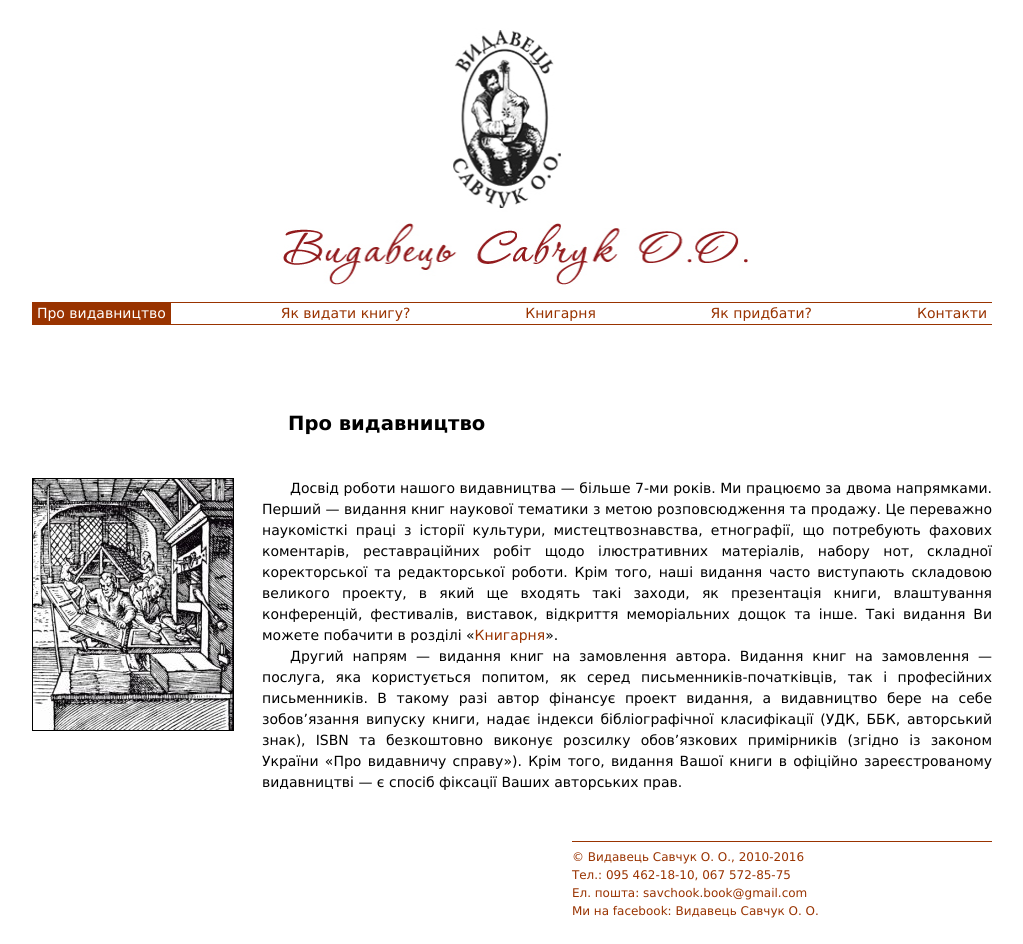
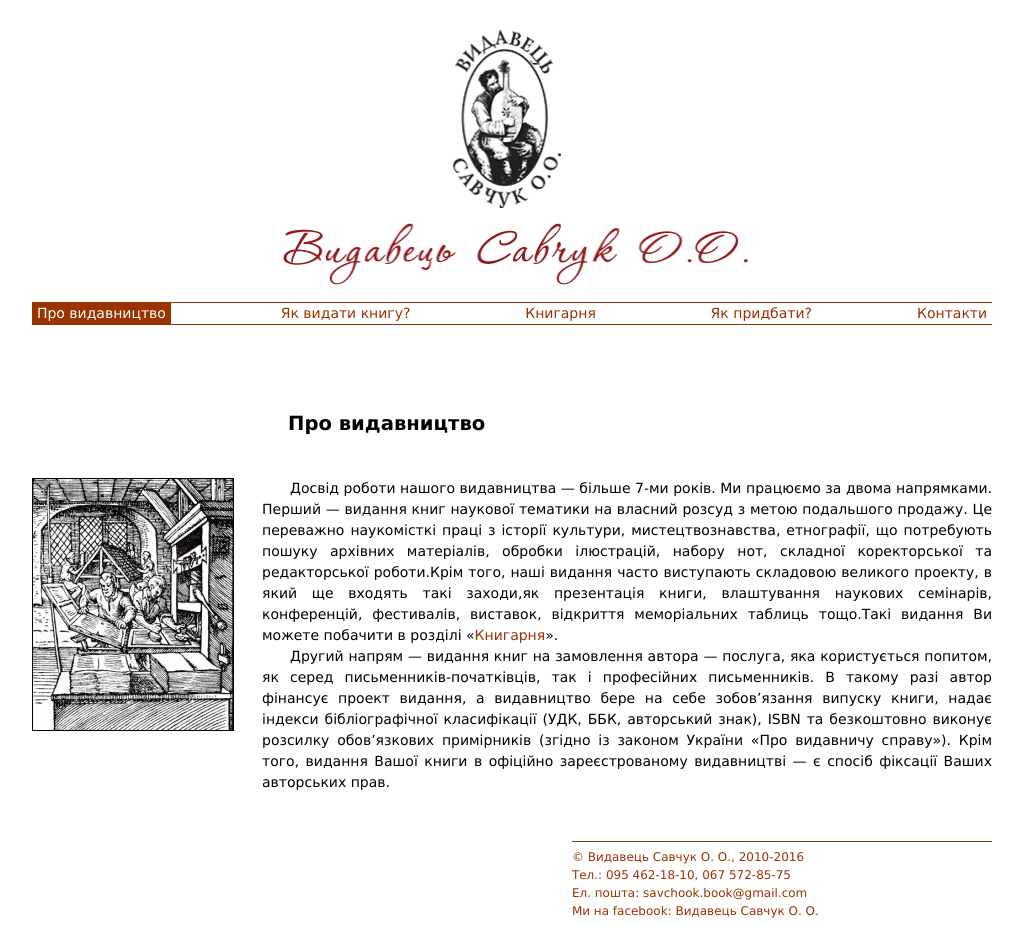
Before and after one commit to savchook/savchook.github.io, a Jekyll site: the page built from about-publishers.markdown, in a window 1280 px wide. Shown: the whole page, without its empty margins (128-1151 px from the left). Built offline with Jekyll 4.4.1, drawn with Linux system fonts in a browser that asks for light colours.

Commit message:
Update about-publishers.markdown

```diff
--- a/about-publishers.markdown
+++ b/about-publishers.markdown
@@ -7,16 +7,7 @@
 ---
 
 Досвід роботи нашого видавництва — більше 7-ми років. Ми працюємо за двома напрямками.
-Перший — видання книг наукової тематики з метою розповсюдження та продажу. Це переважно наукомісткі праці
-з історії культури, мистецтвознавства, етнографії, що потребують фахових коментарів, реставраційних робіт
-щодо ілюстративних матеріалів, набору нот, складної коректорської та редакторської роботи.
-Крім того, наші видання часто виступають складовою великого проекту, в який ще входять такі заходи,
-як презентація книги, влаштування конференцій, фестивалів, виставок, відкриття меморіальних дощок та інше.
-Такі видання Ви можете побачити в розділі «[Книгарня](/books)».
+Перший — видання книг наукової тематики на власний розсуд з метою подальшого продажу. Це переважно наукомісткі праці
+з історії культури, мистецтвознавства, етнографії, що потребують пошуку архівних матеріалів, обробки ілюстрацій, набору нот, складної коректорської та редакторської роботи.Крім того, наші видання часто виступають складовою великого проекту, в який ще входять такі заходи,як презентація книги, влаштування наукових семінарів, конференцій, фестивалів, виставок, відкриття меморіальних таблиць тощо.Такі видання Ви можете побачити в розділі «[Книгарня](/books)».
 
-Другий напрям — видання книг на замовлення автора. Видання книг на замовлення — послуга, яка користується
-попитом, як серед письменників-початківців, так і професійних письменників. В такому разі автор фінансує
-проект видання, а видавництво бере на себе зобов’язання випуску книги, надає індекси бібліографічної
-класифікації (УДК, ББК, авторський знак), ISBN та безкоштовно виконує розсилку обов’язкових примірників
-(згідно із законом України «Про видавничу справу»). Крім того, видання Вашої книги в офіційно зареєстрованому
-видавництві — є спосіб фіксації Ваших авторських прав.
+Другий напрям — видання книг на замовлення автора — послуга, яка користується попитом, як серед письменників-початківців, так і професійних письменників. В такому разі автор фінансує проект видання, а видавництво бере на себе зобов’язання випуску книги, надає індекси бібліографічної класифікації (УДК, ББК, авторський знак), ISBN та безкоштовно виконує розсилку обов’язкових примірників (згідно із законом України «Про видавничу справу»). Крім того, видання Вашої книги в офіційно зареєстрованому видавництві — є спосіб фіксації Ваших авторських прав.
```
